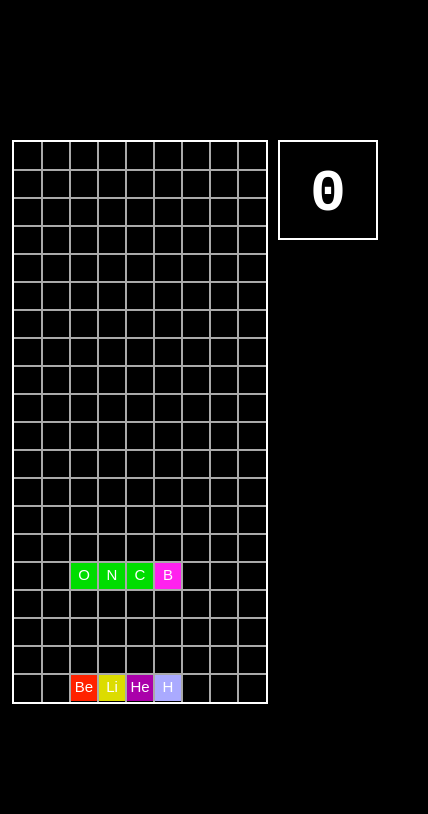
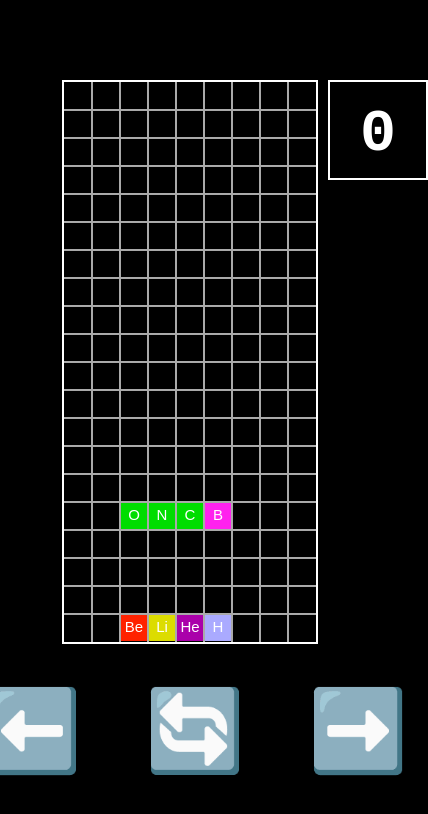
Before and after one commit to DestinyFrog/Periodic-Tetris, a plain HTML site: page index.html in a window 390 px wide. Shown: the whole page, 428 px wide, since content can reach past the window. Drawn offline with Linux system fonts and the light colour scheme.

Commit message:
for mobile

```diff
--- a/index.html
+++ b/index.html
@@ -7,7 +7,15 @@
 	<link rel="stylesheet" href="style.css"/>
 </head>
 <body>
-	<main id="main"></main>
+	<main>
+		<div id="game-container"></div>
+
+		<div id="menu">
+			<button id="menu-button-left">⬅️</button>
+			<button id="menu-button-spin">🔄</button>
+			<button id="menu-button-right">➡️</button>
+		</div>
+	</main>
 	<script src="script.js"></script>
 </body>
 </html>
--- a/script.js
+++ b/script.js
@@ -35,7 +35,11 @@
         };
     });
 
-    const main = document.getElementById("main");
+    const menuButtonLeft = document.getElementById("menu-button-left");
+    const menuButtonSpin = document.getElementById("menu-button-spin");
+    const menuButtonRight = document.getElementById("menu-button-right");
+
+    const main = document.getElementById("game-container");
     const canvas = document.createElement("canvas");
     canvas.id = "canvas";
     main.appendChild(canvas);
@@ -131,28 +135,44 @@
                 elementLog.style.backgroundColor = 'black';
             }
         },
+
+        goLeft() {
+            let hitBorderLeft = this.blocks.reduce((hitBorder, block) => (hitBorder || this.x + block.x <= 0), false )
+            if (!hitBorderLeft) this.x--;
+        },
+
+        goRight() {
+            let hitBorderRight = this.blocks.reduce((hitBorder, block) => (hitBorder || this.x + block.x >= COLS-1), false )
+            if (!hitBorderRight) this.x++;
+        },
+
+        spin() {
+            this.blocks = this.blocks.map((block) => {
+                return {
+                    ...block,
+                    x: block.y * -1,
+                    y: block.x * (block.x == 0 ? -1 : 1),
+                };
+            });
+        }
     };
+
+    menuButtonLeft.addEventListener('click', () => player.goLeft())
+    menuButtonSpin.addEventListener('click', () => player.spin())
+    menuButtonRight.addEventListener('click', () => player.goRight())
 
     document.body.addEventListener("keydown", (ev) => {
         switch (ev.keyCode) {
             case 37: // Left
-                let hitBorderLeft = player.blocks.reduce((hitBorder, block) => (hitBorder || player.x + block.x <= 0), false )
-                if (!hitBorderLeft) player.x--;
+                player.goLeft();
                 break;
 
             case 39: // Right
-                let hitBorderRight = player.blocks.reduce((hitBorder, block) => (hitBorder || player.x + block.x >= COLS-1), false )
-                if (!hitBorderRight) player.x++;
+                player.goRight();
                 break;
 
             case 38: // Up
-                player.blocks = player.blocks.map((block) => {
-                    return {
-                        ...block,
-                        x: block.y * -1,
-                        y: block.x * (block.x == 0 ? -1 : 1),
-                    };
-                });
+                player.spin();
                 break;
         }
     });
--- a/style.css
+++ b/style.css
@@ -17,7 +17,33 @@ body {
 
 main {
 	display: flex;
-	flex-direction: row;
+	flex-direction: column;
+}
+
+#game-container {
+	display: flex;
+	padding-left: 100px;
+}
+
+#menu {
+	display: none;
+	grid-template-columns: 1fr 2fr 1fr;
+	margin-top: 20px;
+	height:100px;
+	padding: 20px;
+	gap: 20px;
+}
+
+#menu button {
+	background-color: transparent;
+	font-size: 80px;
+	border: 0;
+}
+
+@media screen and (max-width: 600px) {
+	#menu {
+		display: grid;
+	}
 }
 
 #canvas {
```
